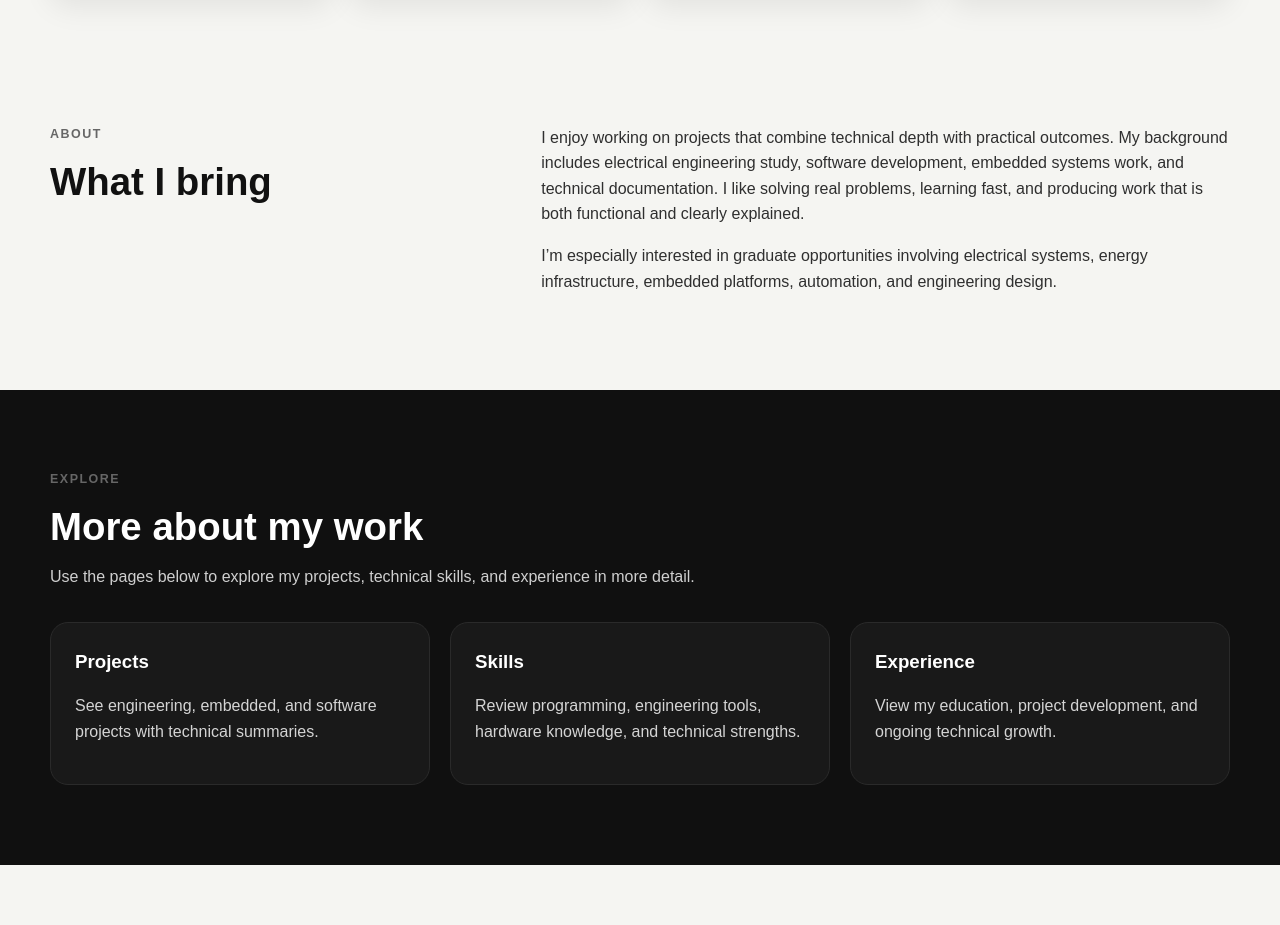
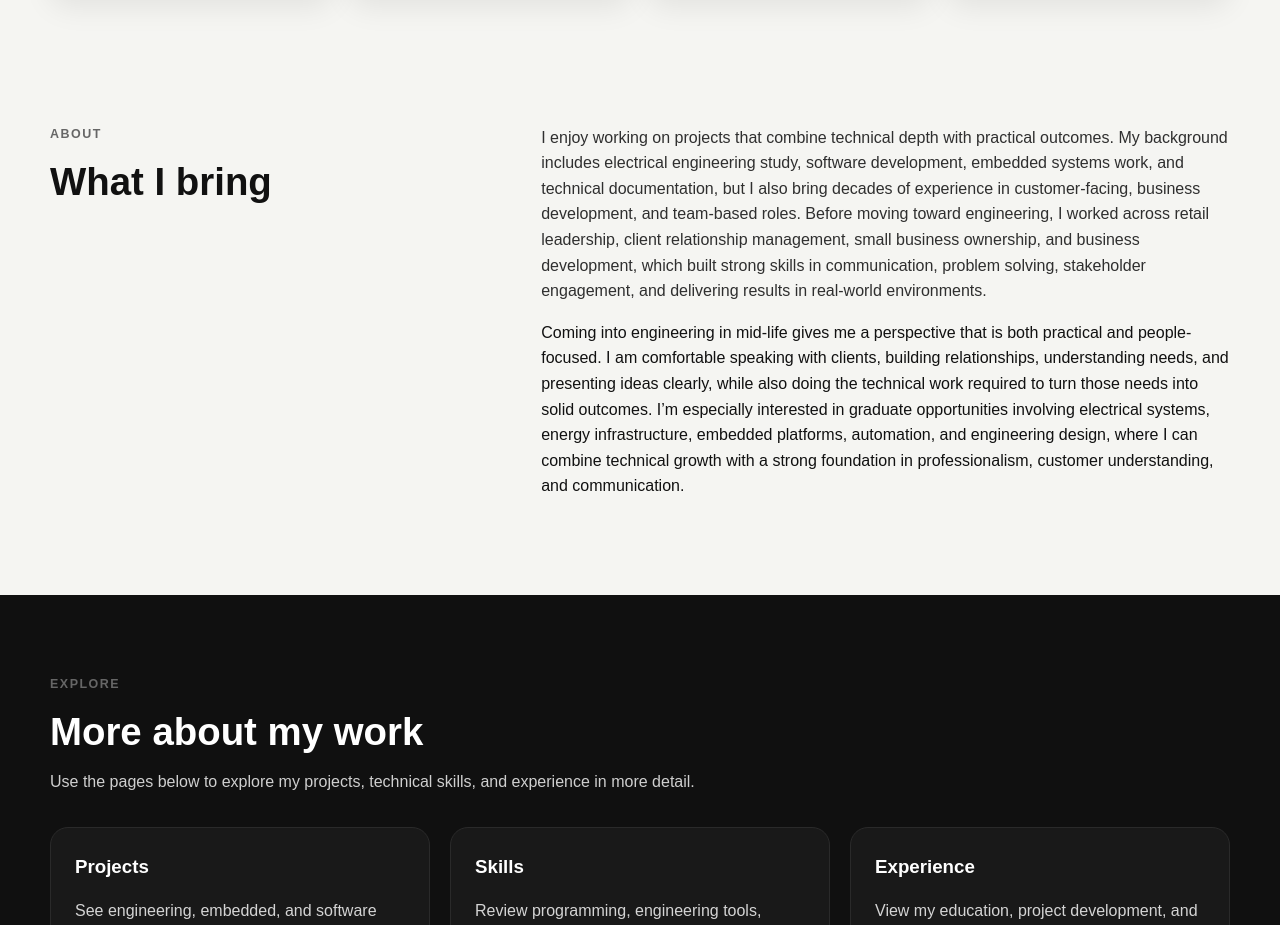
Before and after one commit to BowdenBen/My_Website, a plain HTML site: page index.html in a window 1280 px wide. Shown: the part 1164-2089 px from the top of the page. Drawn offline with Linux system fonts and the light colour scheme.

Commit message:
update "what I Bring"

```diff
--- a/index.html
+++ b/index.html
@@ -103,13 +103,21 @@
                 <div class="section-content">
                     <p>
                         I enjoy working on projects that combine technical depth with practical outcomes.
-                        My background includes electrical engineering study, software development,
-                        embedded systems work, and technical documentation. I like solving real problems,
-                        learning fast, and producing work that is both functional and clearly explained.
+                        My background includes electrical engineering study, software development, embedded
+                        systems work, and technical documentation, but I also bring decades of experience
+                        in customer-facing, business development, and team-based roles. Before moving toward
+                        engineering, I worked across retail leadership, client relationship management, small
+                        business ownership, and business development, which built strong skills in
+                        communication, problem solving, stakeholder engagement, and delivering results in
+                        real-world environments.
                     </p>
-                    <p>
-                        I’m especially interested in graduate opportunities involving electrical systems,
-                        energy infrastructure, embedded platforms, automation, and engineering design.
+                    Coming into engineering in mid-life gives me a perspective that is both practical and
+                    people-focused. I am comfortable speaking with clients, building relationships, understanding needs,
+                    and presenting ideas clearly, while also doing the technical work required to turn those needs into
+                    solid outcomes. I’m especially interested in graduate opportunities involving electrical systems,
+                    energy infrastructure, embedded platforms, automation, and engineering design, where I can combine
+                    technical growth with a strong foundation in professionalism, customer understanding, and
+                    communication.
                     </p>
                 </div>
             </div>
```
